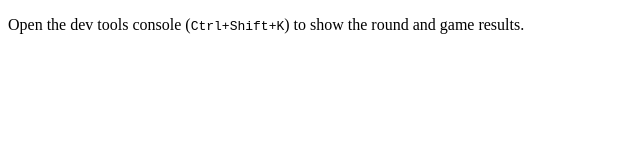
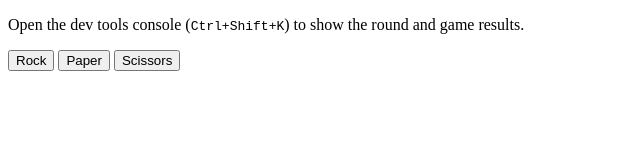
Before and after one commit to soocgoose/odin-rock, a plain HTML site: page site/index.html in a window 1280 px wide. Shown: the whole page, without its empty margins (0-640 px from the left). Drawn offline with Linux system fonts and the light colour scheme.

Commit message:
Add buttons for play the game

```diff
--- a/site/index.html
+++ b/site/index.html
@@ -14,6 +14,9 @@
 		</section>
 
 		<section id='user-input'>
+			<button id='btn-rock'>Rock</button>
+			<button id='btn-paper'>Paper</button>
+			<button id='btn-scissors'>Scissors</button>
 		</section>
 	</body>
 </html>
```
